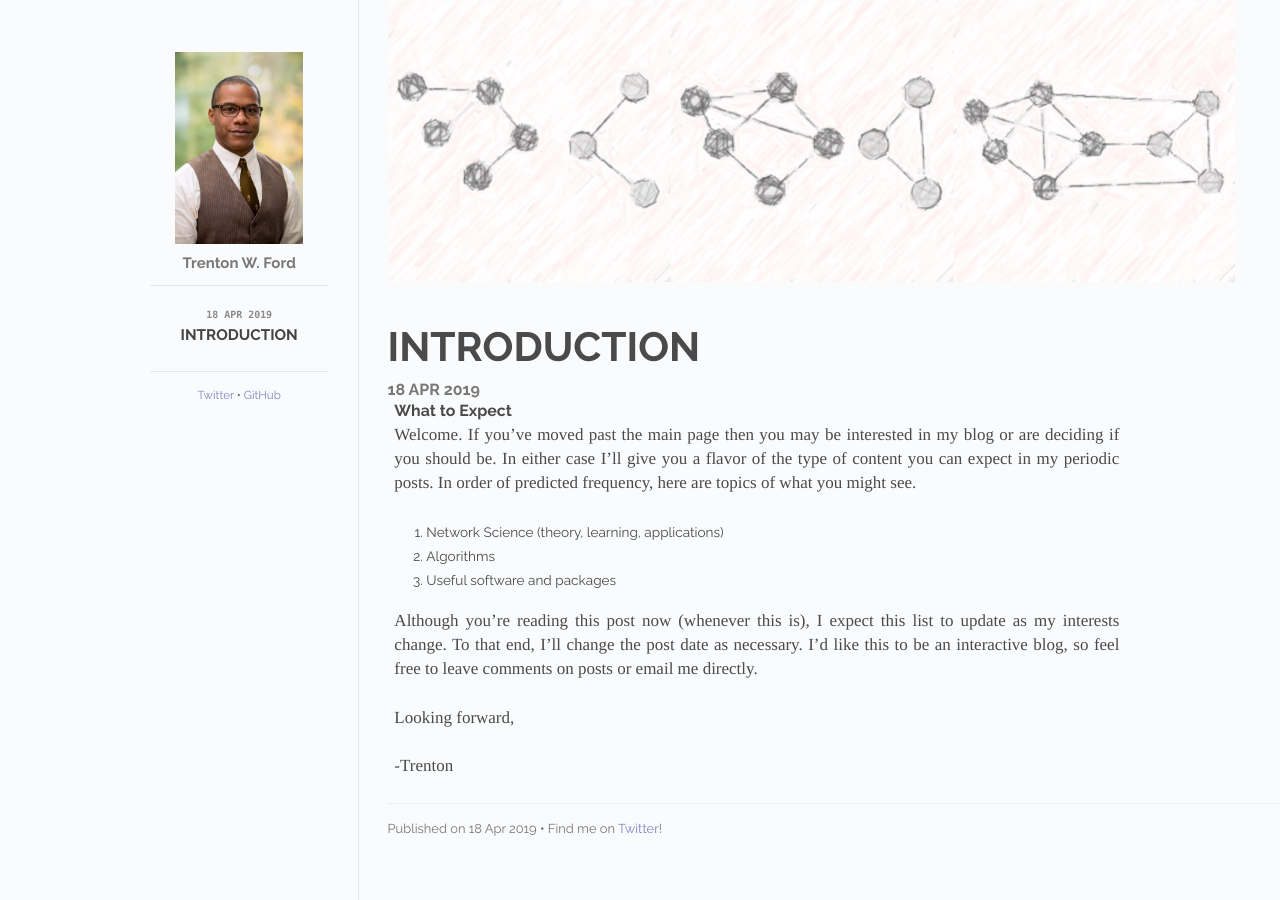
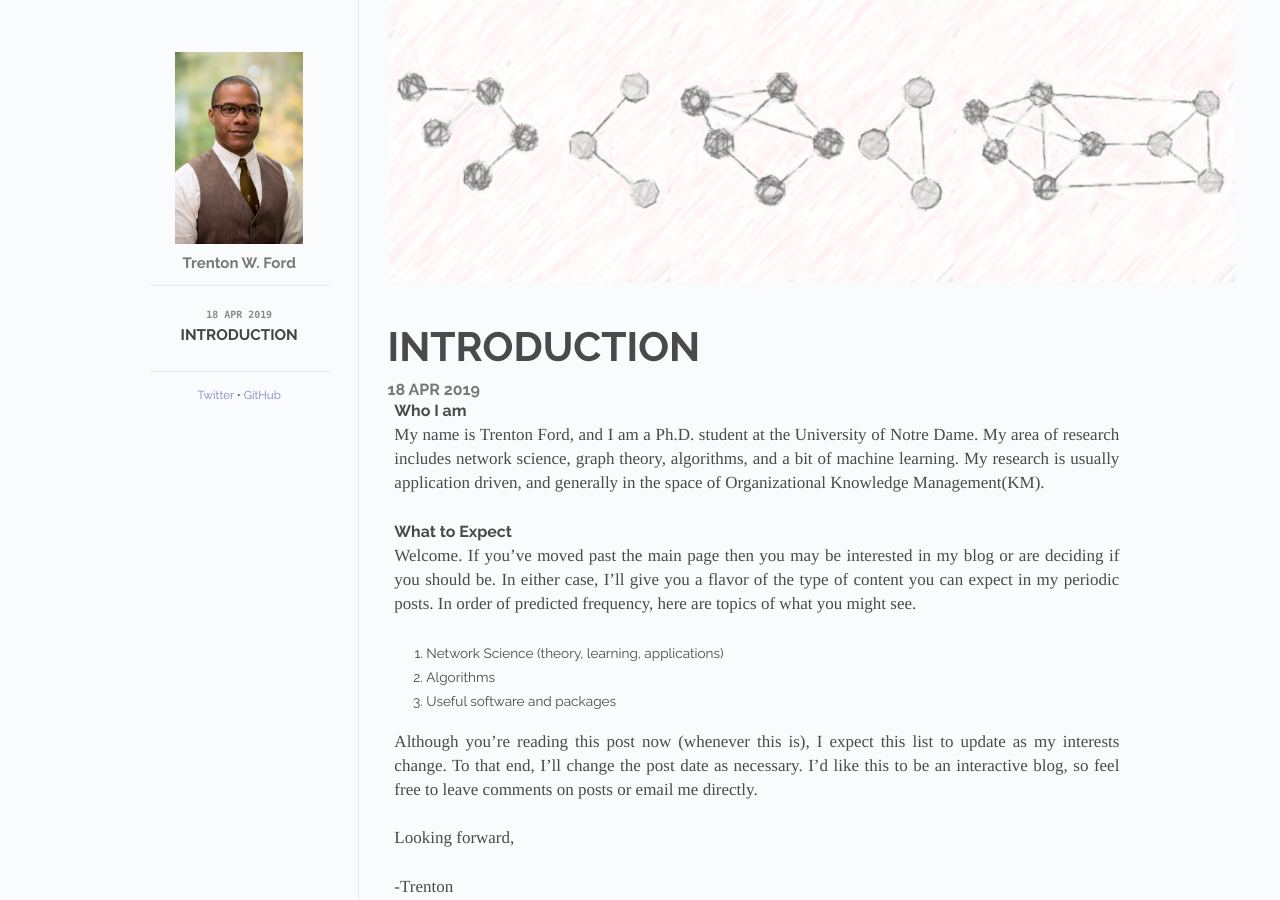
Before and after one commit to tford9/tford9.github.io, a Jekyll site: the page built from _posts/2019-04-18-test-post.md, in a window 1280 px wide. Built offline with Jekyll 4.4.1, drawn with Linux system fonts in a browser that asks for light colours; some web fonts are replaced.

Commit message:
Updated Test Post

```diff
--- a/_posts/2019-04-18-test-post.md
+++ b/_posts/2019-04-18-test-post.md
@@ -7,9 +7,11 @@
 layout: post
 ---
 
+### Who I am
+My name is Trenton Ford, and I am a Ph.D. student at the University of Notre Dame. My area of research includes network science, graph theory, algorithms, and a bit of machine learning. My research is usually application driven, and generally in the space of Organizational Knowledge Management(KM).
 ### What to Expect
 
-Welcome. If you've moved past the main page then you may be interested in my blog or are deciding if you should be. In either case I'll give you a flavor of the type of content you can expect in my periodic posts. In order of predicted frequency, here are topics of what you might see.
+Welcome. If you've moved past the main page then you may be interested in my blog or are deciding if you should be. In either case, I'll give you a flavor of the type of content you can expect in my periodic posts. In order of predicted frequency, here are topics of what you might see.
 
 1. Network Science (theory, learning, applications)
 2. Algorithms
```
